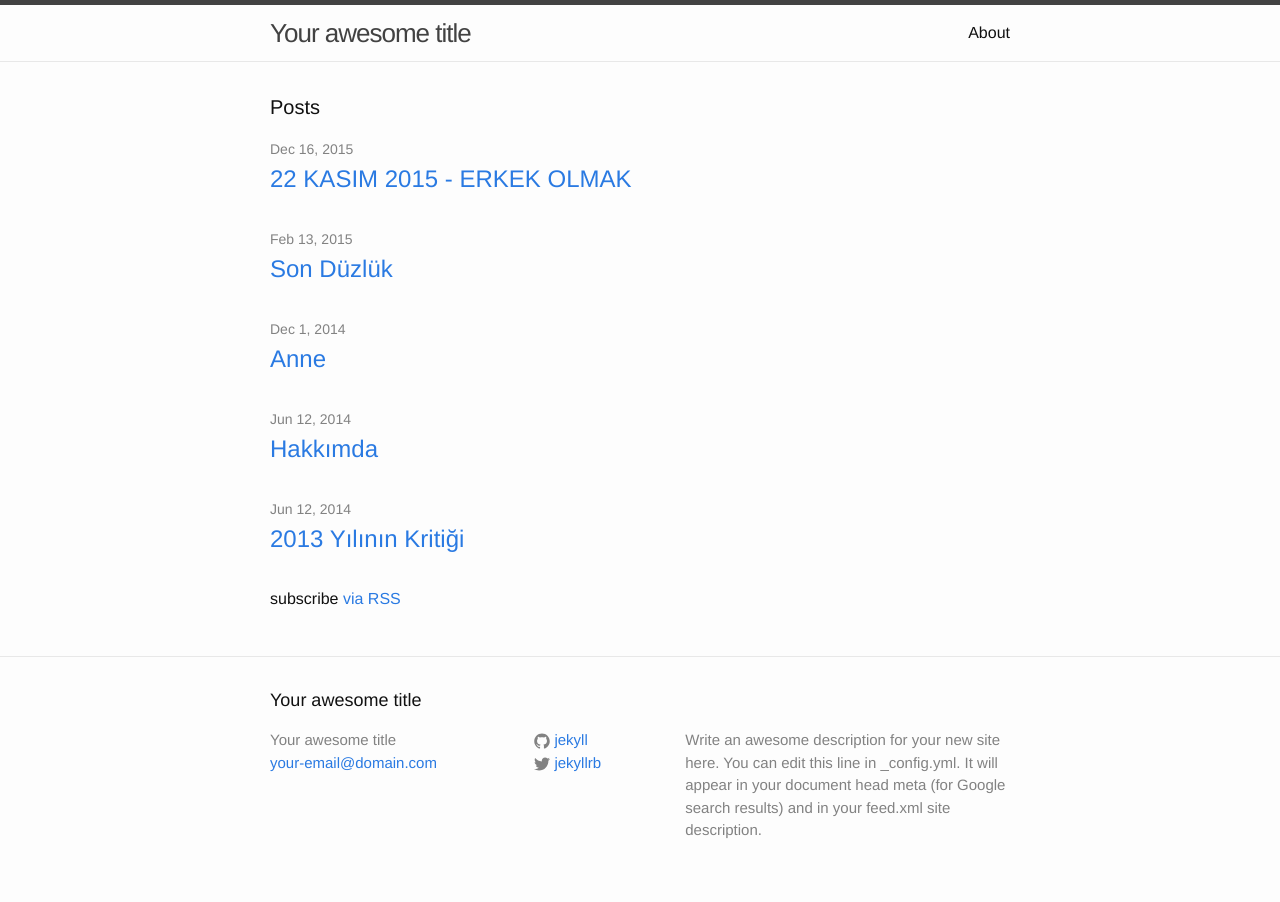
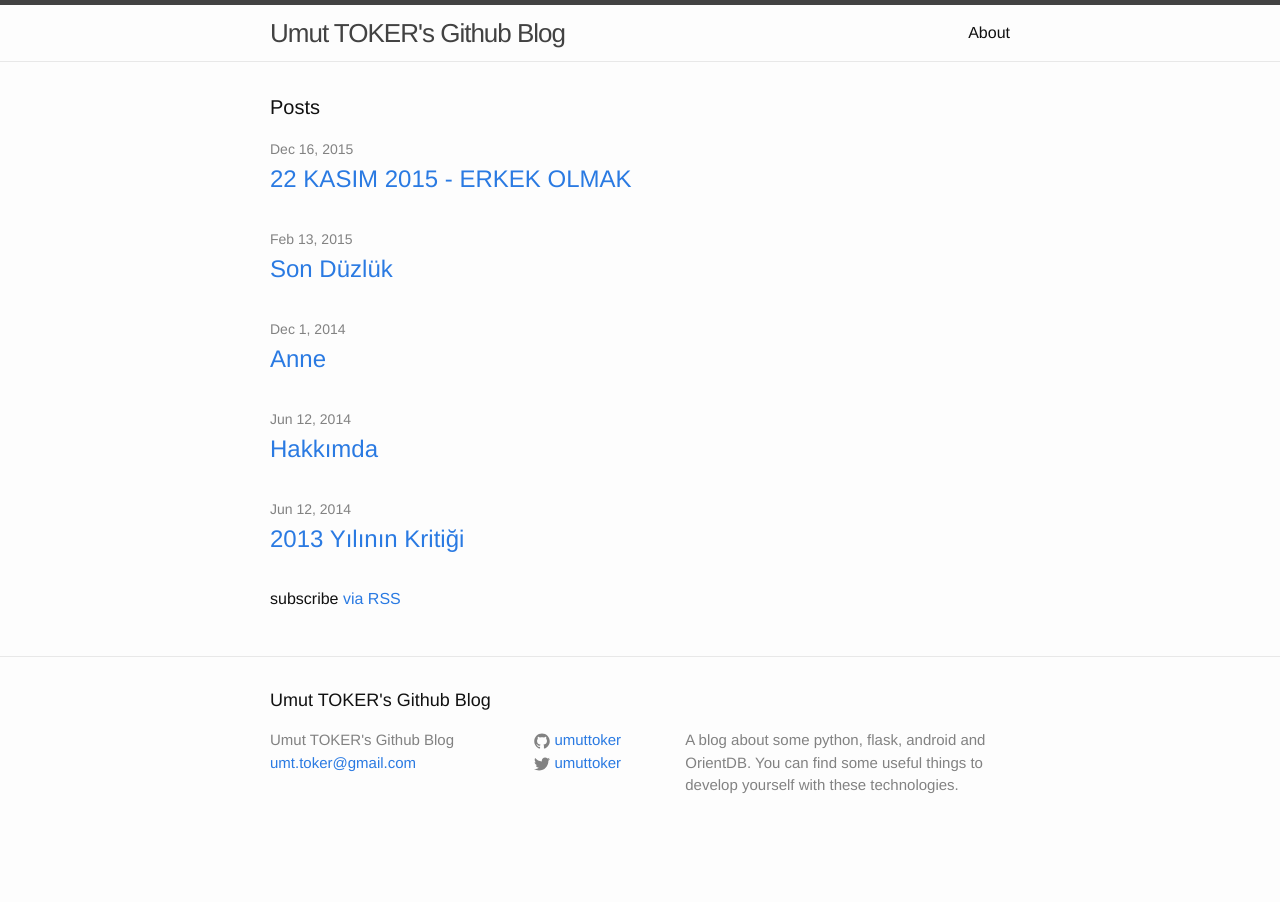
Before and after one commit to umuttoker/umuttoker.com, a Jekyll site: the page built from index.html, in a window 1280 px wide. Built offline with Jekyll 4.4.1, drawn with Linux system fonts in a browser that asks for light colours.

Commit message:
config file change

```diff
--- a/_config.yml
+++ b/_config.yml
@@ -1,14 +1,14 @@
 # Site settings
-title: Your awesome title
-email: your-email@domain.com
+title: Umut TOKER's Github Blog
+email: umt.toker@gmail.com
 description: > # this means to ignore newlines until "baseurl:"
-  Write an awesome description for your new site here. You can edit this
-  line in _config.yml. It will appear in your document head meta (for
-  Google search results) and in your feed.xml site description.
+  A blog about some python, flask, android and OrientDB. You can
+  find some useful things to develop yourself with these technologies.
+
 baseurl: "" # the subpath of your site, e.g. /blog/
-url: "http://yourdomain.com" # the base hostname & protocol for your site
-twitter_username: jekyllrb
-github_username:  jekyll
+url: "http://umuttoker.com" # the base hostname & protocol for your site
+twitter_username: umuttoker
+github_username:  umuttoker
 
 # Build settings
 markdown: kramdown
```
